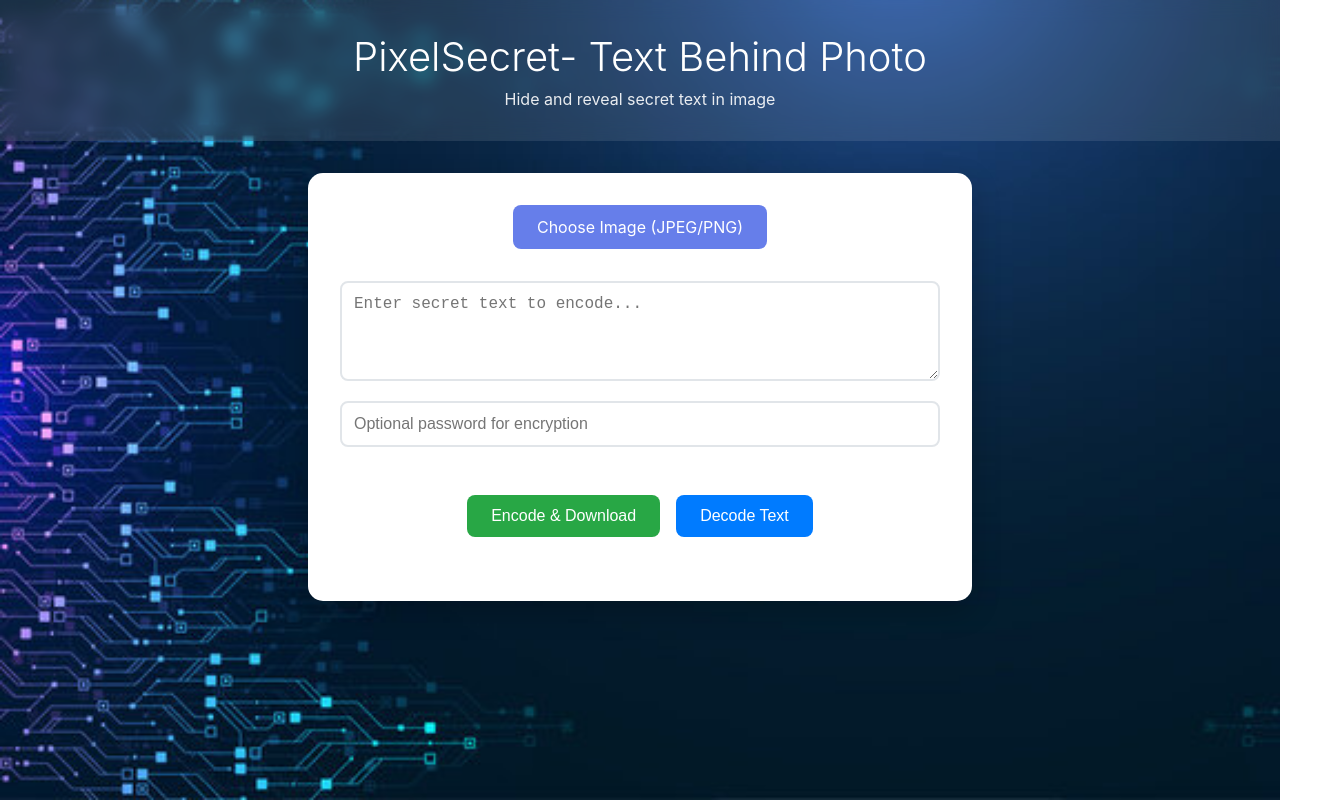
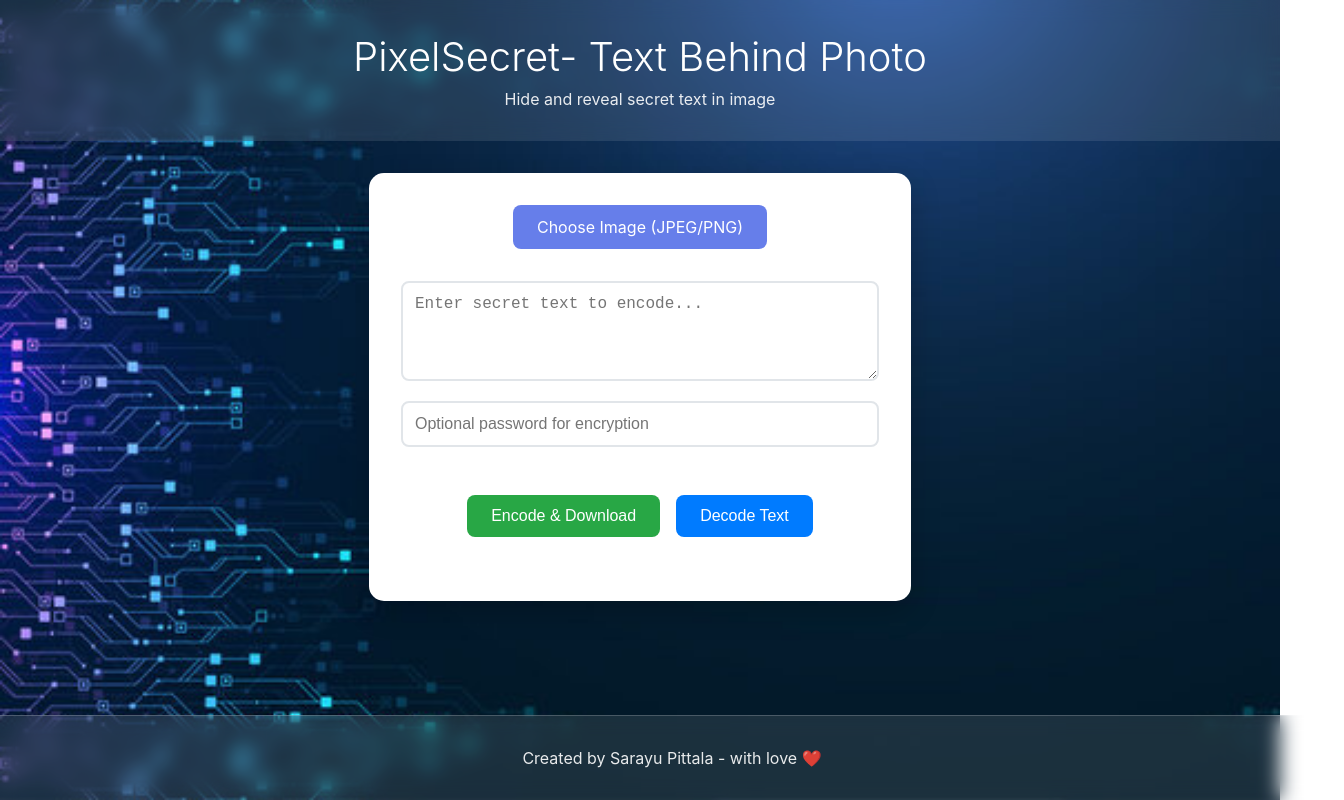
Before and after one commit to Sarayu670/PixelSecret, a React (Create React App) app in the folder frontend/: page / in a window 1280 px wide. Shown: the whole page, 1344 px wide, since content can reach past the window. Built offline with nearby package versions, Linux system fonts and the light colour scheme.

Commit message:
Footer Added

```diff
--- a/frontend/src/App.css
+++ b/frontend/src/App.css
@@ -6,6 +6,8 @@
   background-repeat: no-repeat;
   background-size: cover;
   /* background-position: center */
+  display: flex;
+  flex-direction: column;
 }
 
 .App-header {
@@ -160,6 +162,23 @@
   border: 1px solid #b8dabc;
 }
 
+.App-footer {
+  background-color: rgba(255, 255, 255, 0.1);
+  backdrop-filter: blur(10px);
+  border-top: 1px solid rgba(255, 255, 255, 0.2);
+  padding: 2rem;
+  text-align: center;
+  color: white;
+  margin-top: auto;
+  width: 100%;
+}
+
+.App-footer p {
+  margin: 0;
+  font-size: 1rem;
+  opacity: 0.9;
+}
+
 @media (max-width: 768px) {
   .App-main {
     margin: 1rem;
@@ -173,4 +192,12 @@
   .App-header h1 {
     font-size: 2rem;
   }
+
+  .App-footer {
+    padding: 0.75rem;
+  }
+
+  .App-footer p {
+    font-size: 0.8rem;
+  }
 }
--- a/frontend/src/App.js
+++ b/frontend/src/App.js
@@ -157,6 +157,10 @@ function App() {
           </div>
         )}
       </main>
+
+      <footer className="App-footer">
+        <p>Created by Sarayu Pittala - with love ❤️</p>
+      </footer>
     </div>
   );
 }
```
